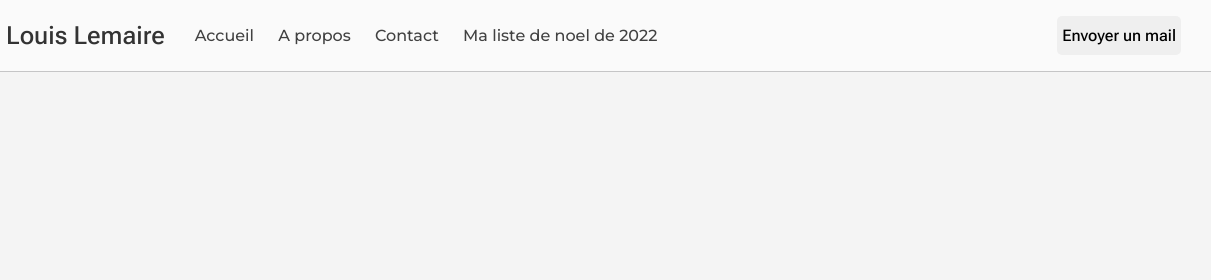
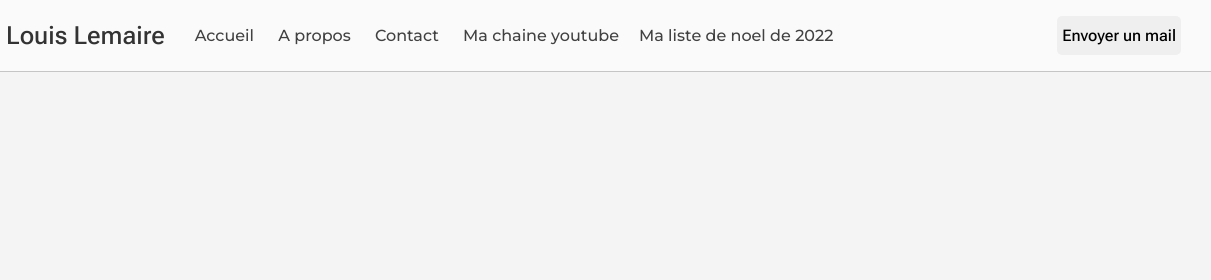
Before and after one commit to devellop44/louislemaire, a plain HTML site: page index.html in a window 1280 px wide. Shown: the top 280 px of the page, 69-1280 px from the left. Drawn offline with Linux system fonts and the light colour scheme; files whose address does not match are found by name.

Commit message:
Update index.html

```diff
--- a/index.html
+++ b/index.html
@@ -32,6 +32,7 @@
           <a href="#" aria-current="page">Accueil</a>
           <a href="#">A propos</a>
           <a href="#">Contact</a>
+          <a href="#">Ma chaine youtube
           <a href="https://louislemaire44.github.io/listedenoel2022/" target="_parent">Ma liste de noel de 2022</a></p>
 
         </div>
```
